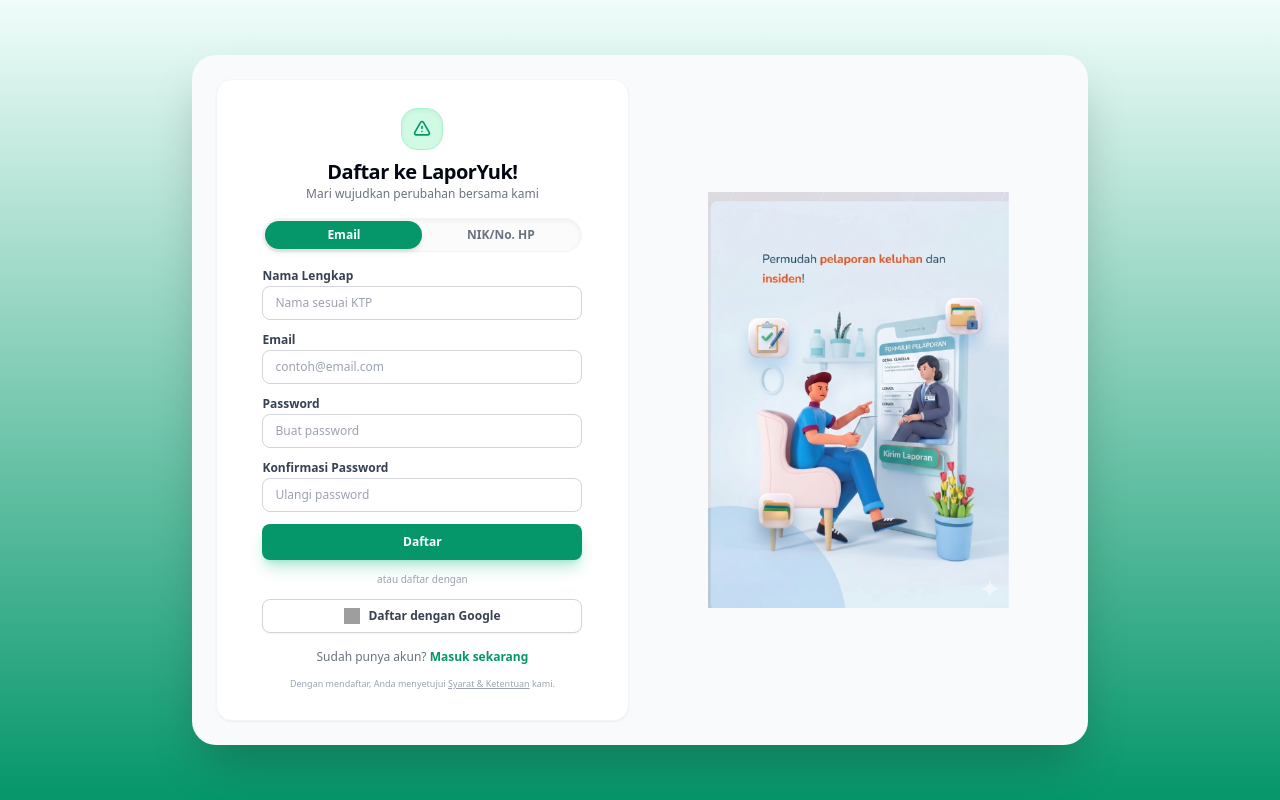
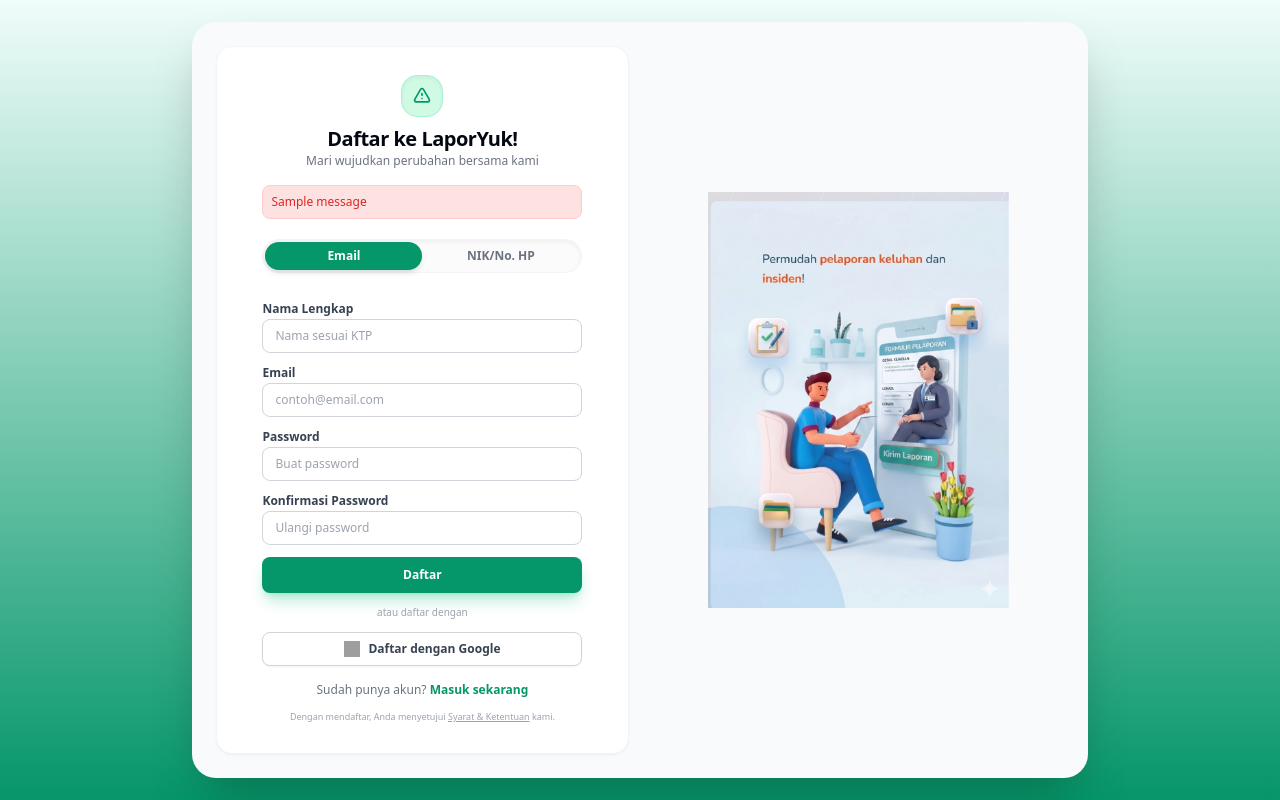
Before and after one commit to Maulana79/Lapor-Yuk-Solve-Grid-, a Django app: page /register/ in a window 1280 px wide. Run offline with Django 5.2, Linux system fonts and the light colour scheme; tables that the repository leaves empty hold one stand-in row (values such as "Sample post"); one stand-in notice (Sample message) is shown; style sheets or scripts are compiled from the project's sources; grey boxes are pictures that could not be loaded.

Commit message:
Add files via upload

```diff
--- a/users/templates/users/register.html
+++ b/users/templates/users/register.html
@@ -57,30 +57,39 @@
                 <p class="text-xs text-gray-500">Mari wujudkan perubahan bersama kami</p>
             </div>
 
+            {% if messages %}
+            <div class="w-full max-w-xs mx-auto mb-3">
+                {% for message in messages %}
+                <div class="text-xs text-red-600 bg-red-100 border border-red-200 rounded-lg p-2 mb-2">{{ message }}</div>
+                {% endfor %}
+            </div>
+            {% endif %}
+
             <div class="flex border border-gray-100 rounded-full p-0.5 w-full max-w-xs bg-gray-50/70 mx-auto mb-4 shadow-inner">
                 <button type="button" id="tab-email" onclick="switchTab('email')" class="w-1/2 py-1.5 text-xs font-semibold text-white bg-emerald-600 rounded-full shadow-md transition-all duration-200">Email</button>
                 <button type="button" id="tab-nik" onclick="switchTab('nik')" class="w-1/2 py-1.5 text-xs font-semibold text-gray-500 rounded-full hover:text-gray-900">NIK/No. HP</button>
             </div>
 
-            <form id="form-email" class="w-full max-w-xs space-y-3 mx-auto">
+            <form id="form-email" method="POST" action="{% url 'register' %}" class="w-full max-w-xs space-y-3 mx-auto">
+                {% csrf_token %}
                 <div>
                     <label class="block text-xs font-semibold text-gray-700 mb-0.5">Nama Lengkap</label>
-                    <input type="text" placeholder="Nama sesuai KTP" class="w-full px-3 py-2 text-xs bg-white border border-gray-300 rounded-lg focus:ring-2 focus:ring-emerald-300 focus:border-emerald-500 outline-none transition duration-150">
+                    <input type="text" name="name" required placeholder="Nama sesuai KTP" class="w-full px-3 py-2 text-xs bg-white border border-gray-300 rounded-lg focus:ring-2 focus:ring-emerald-300 focus:border-emerald-500 outline-none transition duration-150">
                 </div>
 
                 <div>
                     <label class="block text-xs font-semibold text-gray-700 mb-0.5">Email</label>
-                    <input type="email" placeholder="contoh@email.com" class="w-full px-3 py-2 text-xs bg-white border border-gray-300 rounded-lg focus:ring-2 focus:ring-emerald-300 focus:border-emerald-500 outline-none transition duration-150">
+                    <input type="email" name="email" required placeholder="contoh@email.com" class="w-full px-3 py-2 text-xs bg-white border border-gray-300 rounded-lg focus:ring-2 focus:ring-emerald-300 focus:border-emerald-500 outline-none transition duration-150">
                 </div>
 
                 <div>
                     <label class="block text-xs font-semibold text-gray-700 mb-0.5">Password</label>
-                    <input type="password" placeholder="Buat password" class="w-full px-3 py-2 text-xs bg-white border border-gray-300 rounded-lg focus:ring-2 focus:ring-emerald-300 focus:border-emerald-500 outline-none transition duration-150">
+                    <input type="password" name="password" required placeholder="Buat password" class="w-full px-3 py-2 text-xs bg-white border border-gray-300 rounded-lg focus:ring-2 focus:ring-emerald-300 focus:border-emerald-500 outline-none transition duration-150">
                 </div>
 
                 <div>
                     <label class="block text-xs font-semibold text-gray-700 mb-0.5">Konfirmasi Password</label>
-                    <input type="password" placeholder="Ulangi password" class="w-full px-3 py-2 text-xs bg-white border border-gray-300 rounded-lg focus:ring-2 focus:ring-emerald-300 focus:border-emerald-500 outline-none transition duration-150">
+                    <input type="password" name="confirm_password" required placeholder="Ulangi password" class="w-full px-3 py-2 text-xs bg-white border border-gray-300 rounded-lg focus:ring-2 focus:ring-emerald-300 focus:border-emerald-500 outline-none transition duration-150">
                 </div>
 
                 <button type="submit" class="w-full py-2.5 bg-emerald-600 text-xs text-white font-bold rounded-lg shadow-lg shadow-emerald-500/30 hover:bg-emerald-700 transition duration-150">
@@ -88,25 +97,26 @@
                 </button>
             </form>
 
-            <form id="form-nik" class="w-full max-w-xs space-y-3 mx-auto hidden">
+            <form id="form-nik" method="POST" action="{% url 'register' %}" class="w-full max-w-xs space-y-3 mx-auto hidden">
+                {% csrf_token %}
                 <div>
                     <label class="block text-xs font-semibold text-gray-700 mb-0.5">Nama Lengkap</label>
-                    <input type="text" placeholder="Nama sesuai KTP" class="w-full px-3 py-2 text-xs bg-white border border-gray-300 rounded-lg focus:ring-2 focus:ring-emerald-300 focus:border-emerald-500 outline-none transition duration-150">
+                    <input type="text" name="name" required placeholder="Nama sesuai KTP" class="w-full px-3 py-2 text-xs bg-white border border-gray-300 rounded-lg focus:ring-2 focus:ring-emerald-300 focus:border-emerald-500 outline-none transition duration-150">
                 </div>
 
                 <div>
                     <label class="block text-xs font-semibold text-gray-700 mb-0.5">NIK atau No. HP</label>
-                    <input type="text" placeholder="Masukkan NIK atau No. HP" class="w-full px-3 py-2 text-xs bg-white border border-gray-300 rounded-lg focus:ring-2 focus:ring-emerald-300 focus:border-emerald-500 outline-none transition duration-150">
+                    <input type="text" name="username" required placeholder="Masukkan NIK atau No. HP" class="w-full px-3 py-2 text-xs bg-white border border-gray-300 rounded-lg focus:ring-2 focus:ring-emerald-300 focus:border-emerald-500 outline-none transition duration-150">
                 </div>
 
                 <div>
                     <label class="block text-xs font-semibold text-gray-700 mb-0.5">Password</label>
-                    <input type="password" placeholder="Buat password" class="w-full px-3 py-2 text-xs bg-white border border-gray-300 rounded-lg focus:ring-2 focus:ring-emerald-300 focus:border-emerald-500 outline-none transition duration-150">
+                    <input type="password" name="password" required placeholder="Buat password" class="w-full px-3 py-2 text-xs bg-white border border-gray-300 rounded-lg focus:ring-2 focus:ring-emerald-300 focus:border-emerald-500 outline-none transition duration-150">
                 </div>
 
                 <div>
                     <label class="block text-xs font-semibold text-gray-700 mb-0.5">Konfirmasi Password</label>
-                    <input type="password" placeholder="Ulangi password" class="w-full px-3 py-2 text-xs bg-white border border-gray-300 rounded-lg focus:ring-2 focus:ring-emerald-300 focus:border-emerald-500 outline-none transition duration-150">
+                    <input type="password" name="confirm_password" required placeholder="Ulangi password" class="w-full px-3 py-2 text-xs bg-white border border-gray-300 rounded-lg focus:ring-2 focus:ring-emerald-300 focus:border-emerald-500 outline-none transition duration-150">
                 </div>
 
                 <button type="submit" class="w-full py-2.5 bg-emerald-600 text-xs text-white font-bold rounded-lg shadow-lg shadow-emerald-500/30 hover:bg-emerald-700 transition duration-150">
--- a/users/urls.py
+++ b/users/urls.py
@@ -4,4 +4,5 @@ from . import views
 urlpatterns = [
     path('login/', views.login_view, name='login'),
     path('register/', views.register_view, name='register'),
+    path('logout/', views.logout_view, name='logout'),
 ]
--- a/users/views.py
+++ b/users/views.py
@@ -1,7 +1,55 @@
-from django.shortcuts import render
+from django.shortcuts import render, redirect
+from django.contrib.auth.models import User
+from django.contrib.auth import authenticate, login, logout
+from django.contrib import messages
 
+# --- VIEW UNTUK REGISTER ---
+def register_view(request):
+    if request.method == 'POST':
+        # 1. Tangkap data dari atribut 'name' di HTML
+        nama = request.POST.get('name')
+        username = request.POST.get('email') or request.POST.get('username')
+        password = request.POST.get('password')
+        konfirmasi = request.POST.get('confirm_password')
+
+        # 2. Validasi Password
+        if password == konfirmasi:
+            # Cek apakah email/NIK sudah dipakai
+            if User.objects.filter(username=username).exists():
+                messages.error(request, 'Email atau NIK sudah terdaftar!')
+            else:
+                # 3. Simpan ke Database
+                user = User.objects.create_user(username=username, password=password, first_name=nama)
+                user.save()
+
+                # 4. Langsung login-kan dan arahkan ke beranda
+                login(request, user)
+                return redirect('beranda') # Sesuaikan dengan name url beranda kamu
+        else:
+            messages.error(request, 'Password dan Konfirmasi tidak cocok!')
+
+    return render(request, 'users/register.html')
+
+# --- VIEW UNTUK LOGIN ---
 def login_view(request):
+    if request.method == 'POST':
+        username = request.POST.get('username')
+        password = request.POST.get('password')
+
+        # 1. Cek kecocokan di database
+        user = authenticate(request, username=username, password=password)
+
+        if user is not None:
+            # 2. Jika cocok, buat sesi login
+            login(request, user)
+            return redirect('beranda') # Sesuaikan dengan name url beranda kamu
+        else:
+            # 3. Jika salah, tolak
+            messages.error(request, 'Email/NIK atau Password salah!')
+
     return render(request, 'users/login.html')
 
-def register_view(request):
-    return render(request, 'users/register.html')
+# --- VIEW UNTUK LOGOUT (Opsional tapi penting) ---
+def logout_view(request):
+    logout(request)
+    return redirect('login')
```
Also changed, not shown: users/templates/users/login.html (+16 -6 lines), users/templates/users/forgot_password.html (added).
